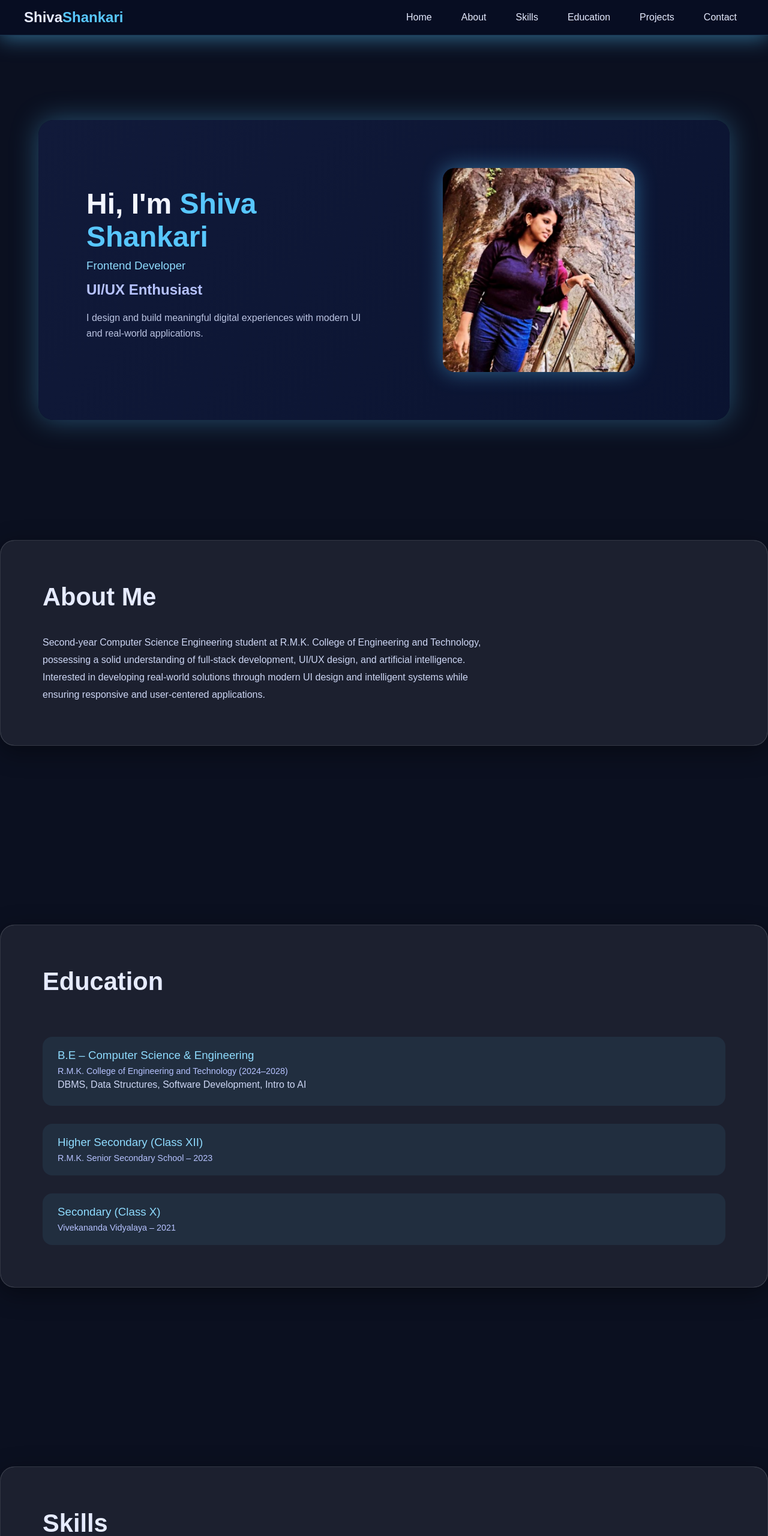
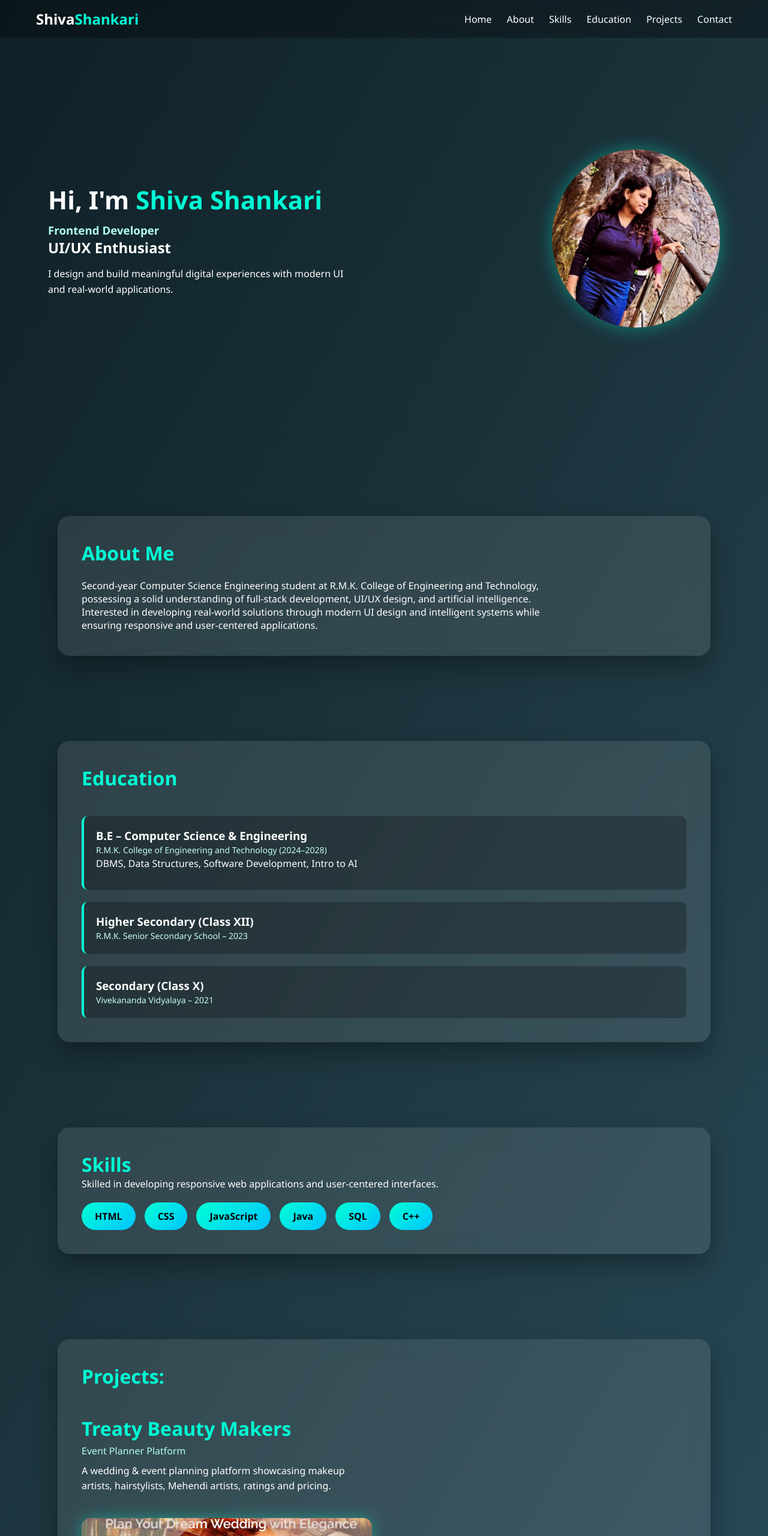
Before and after one commit to shivashankari-v/portfolio, a plain HTML site: page index.html in a window 1280 px wide. Shown: the top 2560 px of the page at 60% size. Drawn offline with Linux system fonts and the light colour scheme; no server answers.

Commit message:
Update style.css
Updated css style

```diff
--- a/style.css
+++ b/style.css
@@ -1,324 +1,238 @@
-:root {
-  --bg-main: #0b1020;
-  --glass-bg: rgba(255,255,255,0.07);
-  --primary: #58c7ff;
-  --secondary: #8fdcff;
-  --text-main: #e6ebff;
-  --text-muted: #b6c2ff;
-}
-
+/* =====================
+   GLOBAL RESET
+===================== */
 * {
   margin: 0;
   padding: 0;
   box-sizing: border-box;
-  font-family: 'Poppins', sans-serif;
-}
-h1 {
-  font-size: 2.6rem;
-  font-weight: 700;
-  margin-bottom: 20px;
-}
-
-h3 {
-  font-weight: 500;
-  color: var(--secondary);
-}
-
-p {
-  font-size: 1rem;
-  line-height: 1.8;
-  color: #cdd6f4;
+  font-family: "Segoe UI", sans-serif;
+  scroll-behavior: smooth;
 }
 
 body {
-  background: #0b1020; /* deep midnight blue */
-  color: #e6ebff;      /* soft off-white */
+  background: linear-gradient(120deg, #0f2027, #203a43, #2c5364);
+  color: #ffffff;
   overflow-x: hidden;
 }
-/* ================= NAVBAR ================= */
 
-#navbar {
+/* =====================
+   NAVBAR
+===================== */
+header {
   position: fixed;
   top: 0;
   width: 100%;
-  padding: 15px 40px;
+  padding: 15px 60px;
   display: flex;
   justify-content: space-between;
   align-items: center;
-  background: rgba(8, 14, 35, 0.85);
-  backdrop-filter: blur(15px);
-  box-shadow: 0 4px 25px rgba(88, 199, 255, 0.3);
-  border-bottom: 1px solid rgba(88, 199, 255, 0.2);
+  backdrop-filter: blur(10px);
+  background: rgba(0, 0, 0, 0.3);
   z-index: 1000;
 }
 
-#navbar:hover {
-  background: rgba(8, 14, 35, 0.95);
-  box-shadow: 0 4px 35px rgba(88, 199, 255, 0.5);
+.logo {
+  font-size: 24px;
+  font-weight: bold;
 }
 
-#navbar .logo {
-  font-size: 1.5rem;
-  font-weight: 700;
-  color: #e6ebff;
+.logo span {
+  color: #00ffd5;
 }
 
-#navbar .logo span {
-  color: #58c7ff;
-}
-
-#navbar ul {
+nav ul {
+  display: flex;
   list-style: none;
-  display: flex;
   gap: 25px;
 }
 
-#navbar ul li a {
+nav ul li a {
   text-decoration: none;
-  color: #e6ebff;
+  color: #fff;
   font-weight: 500;
-  font-size: 1rem;
-  padding: 6px 12px;
-  border-radius: 8px;
-  transition: all 0.3s ease;
+  transition: color 0.3s;
 }
 
-#navbar ul li a:hover {
-  color: #58c7ff;
-  background: rgba(88, 199, 255, 0.1);
-  box-shadow: 0 0 15px rgba(88, 199, 255, 0.3);
+nav ul li a:hover {
+  color: #00ffd5;
 }
 
-
-/* ================= HERO CARD ================= */
-
+/* =====================
+   HERO SECTION
+===================== */
 .hero-card {
-  width: 90%;
-  max-width: 1200px;
-  margin: 200px auto;
-  padding: 80px;
+  min-height: 100vh;
   display: flex;
   align-items: center;
   justify-content: space-between;
-  gap: 40px;
-
-  background: linear-gradient(135deg, #111a3a, #0a1330);
-  border-radius: 25px;
-  box-shadow: 0 0 45px rgba(88, 199, 255, 0.35);
-  backdrop-filter: blur(15px);
-}
-
-.hero-left {
-  flex: 1;
-  color: #f2f5ff;
+  padding: 120px 80px;
 }
 
 .hero-left h1 {
-  font-size: 3rem;
-  margin-bottom: 10px;
+  font-size: 42px;
 }
 
-.hero-left .highlight {
-  color: #58c7ff; /* cyan accent */
+.highlight {
+  color: #00ffd5;
 }
 
 .hero-left h3 {
-  color: #8fdcff;
-  margin-bottom: 15px;
+  margin-top: 10px;
+  color: #b3fef2;
 }
 
 .hero-left p {
+  margin-top: 15px;
   max-width: 500px;
-  opacity: 0.9;
-  margin: 20px 0;
   line-height: 1.6;
-  color: #cdd6f4;
-}
-
-/* ================= BUTTONS ================= */
-
-.btn {
-  padding: 12px 28px;
-  border-radius: 25px;
-  border: none;
-  cursor: pointer;
-  font-size: 1rem;
-  background: #58c7ff;
-  color: #08121f;
-  font-weight: bold;
-}
-
-.btn:hover {
-  background: #8fdcff;
-}
-
-.download-btn {
-  margin-top: 30px;
-  padding: 12px 28px;
-  background: transparent;
-  border: 2px solid #58c7ff;
-  color: #58c7ff;
-  border-radius: 30px;
-  cursor: pointer;
-  font-size: 1rem;
-  font-weight: 600;
-  box-shadow: 0 0 18px rgba(88,199,255,0.6);
-  transition: 0.3s;
-}
-
-.download-btn:hover {
-  background: #58c7ff;
-  color: #08121f;
-  box-shadow: 0 0 35px rgba(143,220,255,0.9);
-}
-
-/* ================= HERO RIGHT ================= */
-
-.hero-right {
-  flex: 1;
-  display: flex;
-  justify-content: center;
 }
 
 .hero-right img {
-  width: 320px;
-  border-radius: 20px;
-  box-shadow: 0 0 35px rgba(88,199,255,0.45);
+  width: 280px;
+  border-radius: 50%;
+  box-shadow: 0 0 30px rgba(0, 255, 213, 0.4);
 }
 
-/* ================= NAVBAR ================= */
-
-.navbar {
-  position: fixed;
-  top: 0;
-  width: 100%;
-  background: rgba(8, 14, 35, 0.85);
-  display: flex;
-  justify-content: space-between;
-  align-items: center;
-  padding: 15px 40px;
-  z-index: 1000;
+/* =====================
+   GLASS SECTIONS
+===================== */
+.glass {
+  margin: 60px auto;
+  width: 85%;
+  padding: 40px;
+  border-radius: 20px;
+  background: rgba(255, 255, 255, 0.1);
+  backdrop-filter: blur(15px);
+  box-shadow: 0 20px 40px rgba(0, 0, 0, 0.3);
 }
 
-.navbar ul {
-  list-style: none;
-  display: flex;
-  gap: 25px;
+.glass h1 {
+  font-size: 32px;
+  color: #00ffd5;
 }
 
-.navbar a {
-  text-decoration: none;
-  color: #e6ebff;
-  font-weight: 500;
+/* =====================
+   EDUCATION CARDS
+===================== */
+.edu-card {
+  margin-top: 20px;
+  padding: 20px;
+  border-left: 4px solid #00ffd5;
+  background: rgba(0, 0, 0, 0.25);
+  border-radius: 10px;
 }
 
-.navbar a:hover {
-  color: #8fdcff;
+.edu-card h3 {
+  color: #ffffff;
 }
 
-.logo span {
-  color: #58c7ff;
+.edu-card span {
+  font-size: 14px;
+  color: #c7fef4;
 }
 
-/* ================= GLASS SECTIONS ================= */
-.glass_space {
-  width: 80%;
-  margin: 80px auto;
-  padding: 40px;
-  background: rgba(255, 255, 255, 0.08);
-  backdrop-filter: blur(18px);
-  border-radius: 20px;
-  box-shadow: 0 0 35px rgba(88,199,255,0.35);
-}
-
-
-.glass {
-  background: var(--glass-bg);
-  border: 1px solid rgba(255,255,255,0.1);
-  border-radius: 24px;
-  padding: 70px;
-  margin: 140px auto;
-  box-shadow:
-    0 10px 40px rgba(0,0,0,0.4),
-    inset 0 0 0.5px rgba(255,255,255,0.3);
-}
-
-
-/* ================= SKILLS ================= */
-
+/* =====================
+   SKILLS
+===================== */
 .skills {
   display: flex;
   flex-wrap: wrap;
-  justify-content: center;
+  gap: 15px;
+  margin-top: 20px;
 }
 
 .skill-card {
-  margin: 15px;
-  padding: 15px 30px;
-  border-radius: 20px;
-  background: rgba(88,199,255,0.15);
-  color: #e6ebff;
-  transition: 0.3s;
+  padding: 12px 22px;
+  background: linear-gradient(135deg, #00ffd5, #00c3ff);
+  color: #000;
+  border-radius: 30px;
+  font-weight: bold;
+  transition: transform 0.3s;
 }
 
 .skill-card:hover {
-  transform: scale(1.2) rotate(3deg);
-  box-shadow: 0 0 25px #58c7ff;
+  transform: scale(1.1);
 }
 
-/* ================= PROJECTS ================= */
-.edu-card {
-  margin-top: 30px;
-  padding: 20px 25px;
-  border-radius: 16px;
-  background: rgba(88,199,255,0.08);
+/* =====================
+   PROJECTS
+===================== */
+.popup-section {
+  display: grid;
+  grid-template-columns: 1fr 1fr;
+  gap: 40px;
+  align-items: center;
 }
 
-.edu-card h3 {
-  margin-bottom: 6px;
-}
-
-.edu-card span {
-  font-size: 0.9rem;
-  color: var(--text-muted);
+.popup-img {
+  width: 100%;
+  border-radius: 15px;
+  box-shadow: 0 0 25px rgba(0, 255, 213, 0.4);
 }
 
 .subtitle {
-  color: #8fdcff;
-  margin: 15px 0;
+  color: #b3fef2;
+  margin-top: 5px;
 }
 
 .desc {
-  color: #c3cbe9;
+  margin-top: 10px;
   line-height: 1.6;
 }
 
-.image-right {
-  width: 45%;
-  display: flex;
-  justify-content: center;
+/* =====================
+   CERTIFICATES SECTION
+===================== */
+#Education p {
+  margin-bottom: 10px;
+  line-height: 1.6;
 }
 
-.popup-img {
-  width: 360px;
-  border-radius: 16px;
-  opacity: 0;
-  transform: scale(0.8);
-  transition: all 0.8s ease;
-  box-shadow: 0 25px 45px rgba(88,199,255,0.3);
+/* Card look if expanded later */
+.certificate-card {
+  display: flex;
+  gap: 15px;
+  align-items: center;
+  padding: 20px;
+  margin-top: 15px;
+  border-radius: 15px;
+  background: rgba(0, 0, 0, 0.3);
+  transition: transform 0.3s;
 }
 
-.popup-section.active .popup-img {
-  opacity: 1;
-  transform: scale(1);
+.certificate-card:hover {
+  transform: translateY(-8px);
 }
 
-/* ================= ANIMATIONS ================= */
+.certificate-card i {
+  font-size: 28px;
+  color: #00ffd5;
+}
 
+/* =====================
+   CONTACT
+===================== */
+#contact p {
+  line-height: 1.6;
+}
+
+/* =====================
+   FOOTER
+===================== */
+.footer {
+  text-align: center;
+  padding: 20px;
+  margin-top: 40px;
+  background: rgba(0, 0, 0, 0.4);
+}
+
+/* =====================
+   SCROLL REVEAL ANIMATION
+===================== */
 .reveal {
   opacity: 0;
-  transform: translateY(80px);
-  transition: 1s ease;
+  transform: translateY(60px);
+  transition: all 0.8s ease;
 }
 
 .reveal.active {
@@ -326,42 +240,20 @@ body {
   transform: translateY(0);
 }
 
-.popup-left {
-  opacity: 0;
-  transform: translateX(-60px);
-  transition: all 0.8s ease;
-}
+/* =====================
+   RESPONSIVE
+===================== */
+@media (max-width: 900px) {
+  .hero-card {
+    flex-direction: column;
+    text-align: center;
+  }
 
-.popup-section.active .popup-left {
-  opacity: 1;
-  transform: translateX(0);
-}
+  .popup-section {
+    grid-template-columns: 1fr;
+  }
 
-.typing {
-  margin-top: 15px;
-  color: #b6c2ff;
-}
-
-/* ================= FOOTER ================= */
-
-.footer {
-  text-align: center;
-  padding: 20px;
-  margin-top: 40px;
-  color: #9aa4d6;
-}
-
-/* ================= GLOW ================= */
-
-.hero h1 {
-  animation: glow 1.5s ease-in-out infinite alternate;
-}
-
-@keyframes glow {
-  from {
-    text-shadow: 0 0 12px #58c7ff, 0 0 25px #58c7ff;
-  }
-  to {
-    text-shadow: 0 0 25px #8fdcff, 0 0 50px #8fdcff;
+  header {
+    padding: 15px 25px;
   }
 }
```
